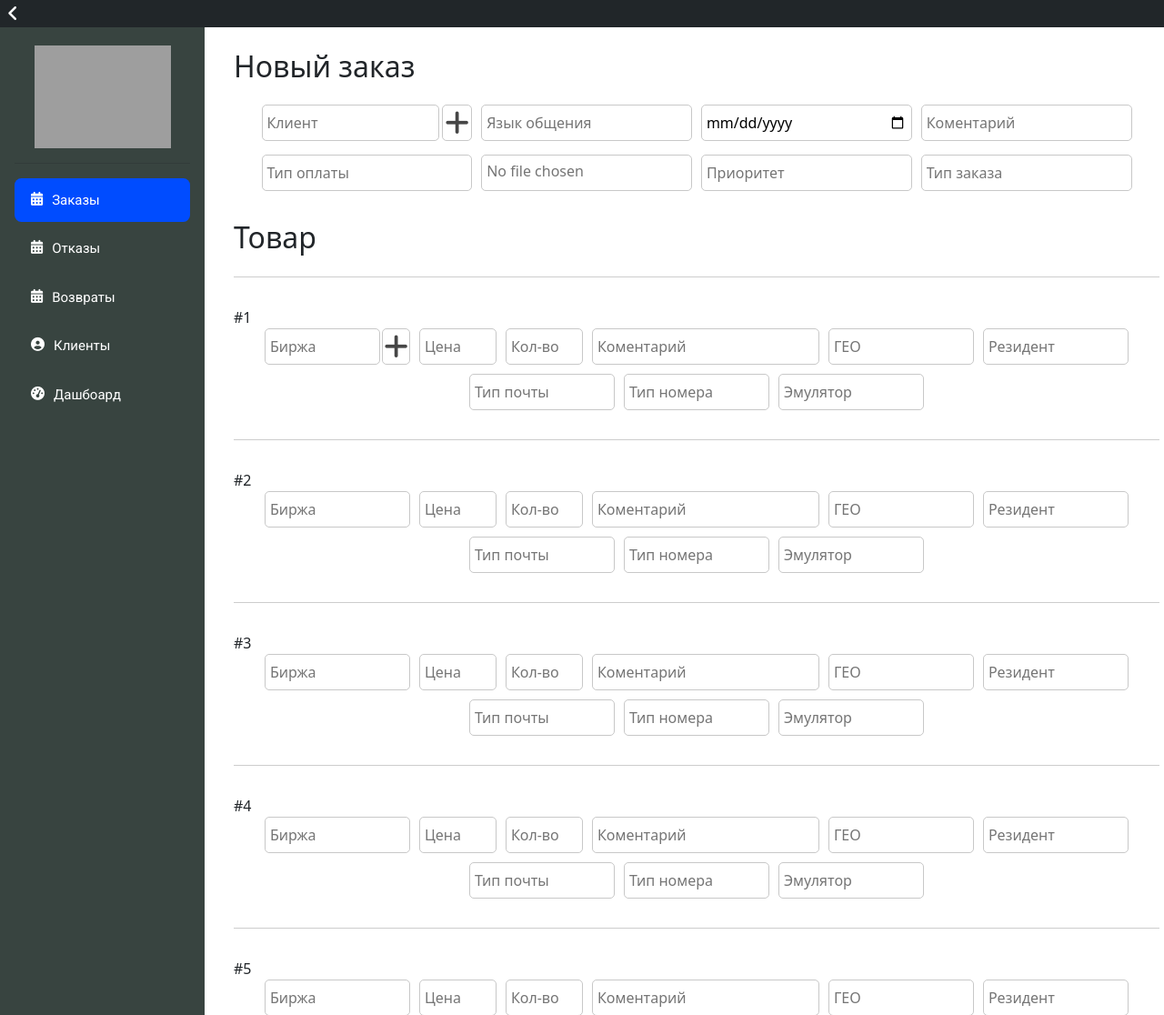
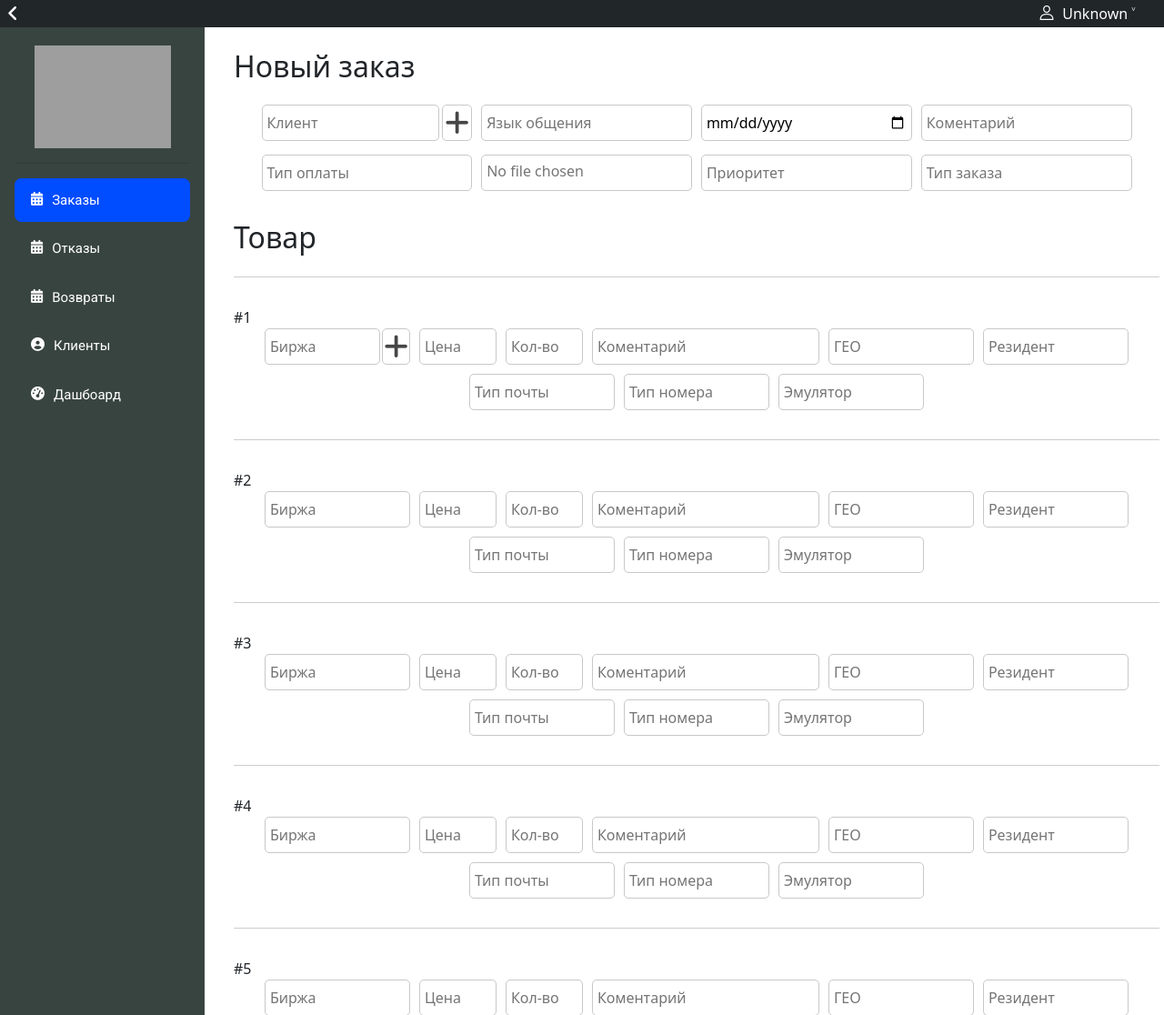
Before and after one commit to Toni777Stark/syn_crm, a Django app: template manager/templates/manager/index.html in a window 1280 px wide. Shown: the top 1116 px of the page at 91% size. Run offline with Django 3.2, Linux system fonts and the light colour scheme; the template is opened without the code that fills it, so the values that code supplies are empty; some libraries are stand-ins or nearby versions; grey boxes are pictures that could not be loaded.

Commit message:
добавил_профиль_в_хеадере__добавил_всплывающие_меню_поигрался_с_джаваскриптом

```diff
--- a/manager/static/manager/css/style.css
+++ b/manager/static/manager/css/style.css
@@ -3,7 +3,7 @@
     --whitegray-color: rgb(200, 200, 200);
 
 
-    --input-left-bar-input-width: 150px;
+    --input-left-bar-input-width: 200px;
     --input-small-width: 11.5%;
     --input-big-width: 23.5%
 }
@@ -64,19 +64,73 @@ body {
     position: fixed;
     width: 100vw;
     align-items: center;
+    justify-content: space-between;
     height: 30px;
     padding: 0.5em;
+    z-index: 2;
 }
 
 
 
+/* Лого юзера */
+.header-user-icon {
+    width: 16px;
+    height: 16px;
+    margin-bottom: 5px;
+    margin-right: 5px;
+}
+/* Кнопка выпадающего списка */
+.dropbtn {
+    background-color: #ffffff00;
+    color: white;
+    font-size: 16px;
+    border: none;
+    cursor: pointer;
+    transition: .3s;
+    margin-right: 1em;
+    width: 120px;
+  }
+
+  /* Кнопка выпадающего меню при наведении и фокусировке */
+  .dropbtn:hover, .dropbtn:focus {
+    background-color: #ffffff37;
+    transition: .3s;
+  }
+
+  /* Контейнер <div> - необходим для размещения выпадающего содержимого */
+  .user-tools {
+    position: relative;
+    display: inline-block;
+    float: left;
+  }
+
+  /* Выпадающее содержимое (скрыто по умолчанию) */
+  .dropdown-content {
+    display: none;
+    background-color: #8a8a8a;
+    box-shadow: 0px 8px 16px 0px rgba(0,0,0,0.2);
+    position: absolute;
+    z-index: 5;
+  }
+
+  /* Ссылки внутри выпадающего списка */
+  .dropdown-content a, .dropdown-content #logout-form button {
+    color: rgb(255, 255, 255);
+    text-decoration: none;
+    display: block;
+    text-align: center;
+    font-size: 15px;
+    border: 0;
+    outline: 0;
+    background-color: #ffffff37;
+    width: 120px;
+    padding: 10px 0;
+    right: 0px;
+  }
+  /* Показать выпадающее меню (используйте JS, чтобы добавить этот класс .dropdown-content содержимого, когда пользователь нажимает на кнопку выпадающего списка) */
+  .show {display:block;}
 
 
-/* LEFT BAR */
-.left-bar {
-    border-left: 1px solid #000;
-    grid-gap: 3em;
-}
 .block-new-client:first-child {
     margin-top: 1.5em;
 }
@@ -106,28 +160,48 @@ body {
 }
 
 /* left bar animation */
+.pop-container {
+    background: rgb(218, 218, 218);
+    letter-spacing: 1px;
+    border-radius: 10px;
+    border: 1px solid black;
+    margin: 2.3em;
+}
 .left-bar {
-    height: 100%;
-    width: 300px;
-    position: fixed;
+    transform: scale(0);
+    transition: .3s;
+
+
+    position: absolute;
+    top: 0px;
     z-index: 1;
-    top: 0;
-    right: -400px;
-    overflow-x: hidden;
-    transition: 0.5s;
-    background: white;
-    padding: 1em;
+    min-height: 100%;
+    width: 100%;
+
+    align-items: flex-end;
+    justify-content: flex-start;
 }
+
 .left-bar-close-btn {
     font-size:25px;
     cursor:pointer;
     color: black;
     border: 0;
     text-decoration: none;
+    margin: 0.5em;
 }
 .left-bar.active {
-    right: 0;
+    transform: scale(1);
+    transition: .3s;
 }
+.left-bar div form input {
+    width: var(--input-left-bar-input-width);
+}
+.block-new-client {
+    padding: 1em 4em 3em 3em;
+}
+
+
 
 
 .side-bar {
@@ -215,39 +289,6 @@ body {
 
 
 
-/*
-.block-content-zakazi {
-    display: flex;
-    flex-direction: column;
-    width: 100%;
-
-    padding: 2em 2em 0 2em;
-}
-.block-zakazi {
-    max-height: 500px;
-    overflow-y: scroll;
-}
-.block-content-zakazi::-webkit-scrollbar { width: 0 !important }
-.block-zakazi div {
-    grid-gap: 10px;
-}
-.block-zakazi div:nth-child(3n) {
-    margin-bottom: 1em;
-}
-.product {
-    background: red;
-}
-.manager {
-    background: green;
-}
-.client {
-    background: yellow;
-}
-*/
-
-
-
-
 /* body-content */
 .content-block {
     padding: 1.5em .3em 1.5em 1.5em;
@@ -298,7 +339,7 @@ body {
 }
 
 
-.form-body-add-tovar .form-body-row .form-body-block-input {
+.form-body-add-tovar .form-body-block-input {
     width: 160px;
     min-width: unset;
 }
@@ -320,6 +361,7 @@ body {
 .left-bar-open-btn {
     height: 40px;
     width: 40px;
+    z-index: 2;
 }
 .left-bar-open-btn::before {
     display: flex;
@@ -362,19 +404,45 @@ body {
 
 
 @media (max-width: 425px) {
+    .dropbtn {
+        margin-right: 0;
+    }
+
+
     .side-bar {
-        position: absolute;
-        z-index: 1;
+        position: fixed;
+        z-index: -1;
         width: 100vw;
-        height: 100vh;
+        max-width: unset;
         left: 0;
     }
 
     .side-bar.active {
         left: -100vw;
     }
+
+    .content-block {
+        position: absolute;
+        right: -100vw;
+        width: 100vw;
+    }
     .content-block.active-content-block {
-        margin: 0;
+        right: 0;
     }
 
+
+    .form-body-add-tovar .form-body-row .form-body-block-input:nth-child(2),
+    .form-body-add-tovar .form-body-row .form-body-block-input:nth-child(3)
+    {
+        width: 100%;
+        max-width: 120px;
+    }
+
+
+    .form-body-add-tovar .form-body-row .form-body-block-input,
+    .form-body-add-zakaz .form-body-block-input
+    {
+        width: 100%;
+        max-width: 250px;
+    }
 }
--- a/manager/static/manager/js/main.js
+++ b/manager/static/manager/js/main.js
@@ -1,5 +1,9 @@
 /* Когда пользователь нажимает на кнопку,
 переключение между скрытием и отображением раскрывающегося содержимого */
+
+const addclient = document.getElementById("pop-add-client")
+
+const addbirzh = document.getElementById("pop-add-birzh")
 
 const left_bar = document.getElementById("left-bar")
 const side_bar = document.getElementById("side-bar")
@@ -7,12 +11,23 @@ const content_block = document.getElementById("content-block")
 const open_btn = document.getElementById("openSide_bar")
 const close_btn = document.getElementById("closeSide_bar")
 
-function openleft_bar() {
-  left_bar.classList.add('active')
+function addclient_show() {
+  addbirzh.classList.remove('active')
+  addclient.classList.add('active')
 }
-function closeleft_bar() {
-  left_bar.classList.remove('active')
+function addclient_close() {
+  addclient.classList.remove('active')
 }
+
+function addbirzh_show() {
+  addbirzh.classList.add('active')
+  addclient.classList.remove('active')
+}
+function addbirzh_close() {
+  addbirzh.classList.remove('active')
+}
+
+
 
 const label_toggle_btn = document.getElementById("form-body-label-btn");
 label_toggle_btn.addEventListener("click", () => label_toggle_btn.classList.toggle("active"));
@@ -31,8 +46,8 @@ function closeSide_bar() {
 }
 
 
-
-
+/* Когда пользователь нажимает на кнопку,
+переключение между скрытием и отображением раскрывающегося содержимого */
 function myFunction() {
   document.getElementById("myDropdown").classList.toggle("show");
 }
--- a/manager/templates/manager/index.html
+++ b/manager/templates/manager/index.html
@@ -23,14 +23,37 @@
 
 
     <div id="header">
+        <div class="side-bar-link-block d-flex">
             <i id="openSide_bar" class="fa fa-bars side-bar-open-btn" onclick="openSide_bar()"></i>
             <i id="closeSide_bar" class="fa fa-angle-left side-bar-close-btn" onclick="closeSide_bar()"></i>
-        <div class="menu-side-bar"></div>
+        </div>
+        <div id="user-tools">
+            <button onclick="myFunction()" class="dropbtn">
+                {% firstof user.get_short_name user.get_username %}
+
+                <img src="{% static 'manager/user-icons/default.png' %}" alt="" class="header-user-icon">
+
+                 Unknown ˅
+
+            </button>
+            <div class="dropdown-content" id="myDropdown">
 <!--
-        <button onclick="myFunction()" class="dropbtn btn btn-primary">{% firstof user.get_short_name user.get_username %} ˅</button>
-        <div class="dropdown-content" id="myDropdown">
+                    <a href="{{ site_url }}">
+                        На сайт
+                    </a>
+-->
+<!--
+                    <a href="{% url 'admin:password_change' %}">
+                        Изменить пароль
+                    </a>
+-->
+                    <br>
+                    <form id="logout-form" method="post" action="{% url 'admin:logout' %}">
+                        {% csrf_token %}
+                        <button type="submit">Войти</button>
+                    </form>
             </div>
--->
+        </div>
 
     </div>
 
@@ -94,7 +117,7 @@
                                     <option value= {{ client.name }}></option>
                                  {% endfor %}
                             </datalist>
-                        <span class="left-bar-open-btn fa fa-plus" onclick="openleft_bar()"></span>
+                        <span class="left-bar-open-btn fa fa-plus" onclick="addclient_show()"></span>
                     </div>
 
                     <div class="form-body-block-input">
@@ -219,7 +242,7 @@
                     <div class="form-body-row">
                         <div class="form-body-block-input pidel-input">
                             <input type="text" placeholder="Биржа" list="birzha-name">
-                            <span class="left-bar-open-btn fa fa-plus" onclick="openleft_bar()"></span>
+                            <span class="left-bar-open-btn fa fa-plus" onclick="addbirzh_show()"></span>
                         </div>
 
                         <div class="form-body-block-input">
@@ -243,13 +266,12 @@
                         </div>
 
                         <div class="form-body-block-input">
-                            <input type="text" placeholder="Тип почты" list="tovar-type-email">
+                            <input  type="text" placeholder="Тип почты" list="tovar-type-email">
                             </input>
                         </div>
 
                         <div class="form-body-block-input">
-                            <input type="text" placeholder="Тип номера" list="tovar-type-number">
-                            </input>
+                            <input   type="text" placeholder="Тип номера" list="tovar-type-number">
                         </div>
 
                         <div class="form-body-block-input">
@@ -285,11 +307,11 @@
                         </div>
 
                         <div class="form-body-block-input">
-                            <input type="text" placeholder="Тип почты" list="tovar-type-email">
+                            <input   type="text" placeholder="Тип почты" list="tovar-type-email">
                         </div>
 
                         <div class="form-body-block-input">
-                            <input type="text" placeholder="Тип номера" list="tovar-type-number">
+                            <input   type="text" placeholder="Тип номера" list="tovar-type-number">
                         </div>
 
                         <div class="form-body-block-input">
@@ -326,11 +348,11 @@
                         </div>
 
                         <div class="form-body-block-input">
-                            <input type="text" placeholder="Тип почты" list="tovar-type-email">
+                            <input   type="text" placeholder="Тип почты" list="tovar-type-email">
                         </div>
 
                         <div class="form-body-block-input">
-                            <input type="text" placeholder="Тип номера" list="tovar-type-number">
+                            <input   type="text" placeholder="Тип номера" list="tovar-type-number">
                         </div>
 
                         <div class="form-body-block-input">
@@ -366,11 +388,11 @@
                         </div>
 
                         <div class="form-body-block-input">
-                            <input type="text" placeholder="Тип почты" list="tovar-type-email">
+                            <input   type="text" placeholder="Тип почты" list="tovar-type-email">
                         </div>
 
                         <div class="form-body-block-input">
-                            <input type="text" placeholder="Тип номера" list="tovar-type-number">
+                            <input   type="text" placeholder="Тип номера" list="tovar-type-number">
                         </div>
 
                         <div class="form-body-block-input">
@@ -406,11 +428,11 @@
                         </div>
 
                         <div class="form-body-block-input">
-                            <input type="text" placeholder="Тип почты" list="tovar-type-email">
+                            <input   type="text" placeholder="Тип почты" list="tovar-type-email">
                         </div>
 
                         <div class="form-body-block-input">
-                            <input type="text" placeholder="Тип номера" list="tovar-type-number">
+                            <input   type="text" placeholder="Тип номера" list="tovar-type-number">
                         </div>
 
                         <div class="form-body-block-input">
@@ -432,8 +454,9 @@
 </div>
 
 
-    <div id="left-bar" class="left-bar">
-        <i href="javascript:void(0)" class="fa fa-times left-bar-close-btn" onclick="closeleft_bar()"></i>
+    <div id="pop-add-client" class="left-bar">
+        <div class="pop-container">
+            <i href="javascript:void(0)" class="fa fa-times left-bar-close-btn" onclick="addclient_close()"></i>
 
             <div class="block-new-client">
                 <h3>Новый клиент</h2>
@@ -443,6 +466,12 @@
                     <button class="btn btn-primary">Добавить клиента</button>
                 </form>
             </div>
+        </div>
+    </div>
+
+    <div id="pop-add-birzh" class="left-bar">
+        <div class="pop-container">
+            <i href="javascript:void(0)" class="fa fa-times left-bar-close-btn" onclick="addbirzh_close()"></i>
 
             <div class="block-new-client">
                 <h3>Новая биржа</h2>
@@ -452,10 +481,13 @@
                 </form>
             </div>
         </div>
+    </div>
 
 
     <script src="https://kit.fontawesome.com/419032dc53.js" crossorigin="anonymous"></script>
     <script src="https://cdn.jsdelivr.net/npm/bootstrap@5.0.2/dist/js/bootstrap.bundle.min.js" integrity="sha384-MrcW6ZMFYlzcLA8Nl+NtUVF0sA7MsXsP1UyJoMp4YLEuNSfAP+JcXn/tWtIaxVXM" crossorigin="anonymous"></script>
     <script src="{% static 'manager/js/main.js' %}" type="text/javascript"></script>
+    <script src="//ajax.googleapis.com/ajax/libs/jquery/1.9.1/jquery.min.js"></script>
+
 </body>
 </html>
```
Also changed, not shown: manager/static/manager/user-icons/default.png (added). Lines whose indentation alone changed are shown as unchanged.
